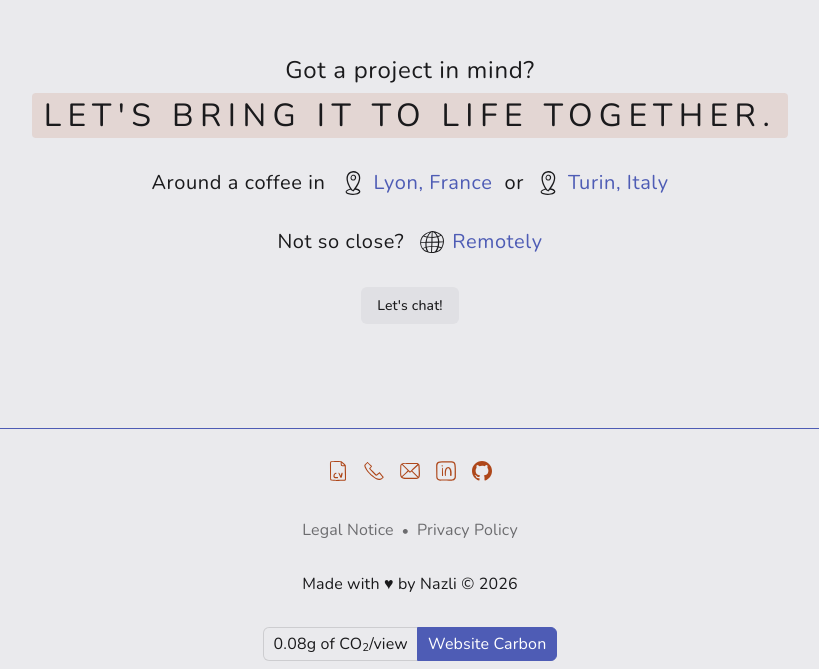
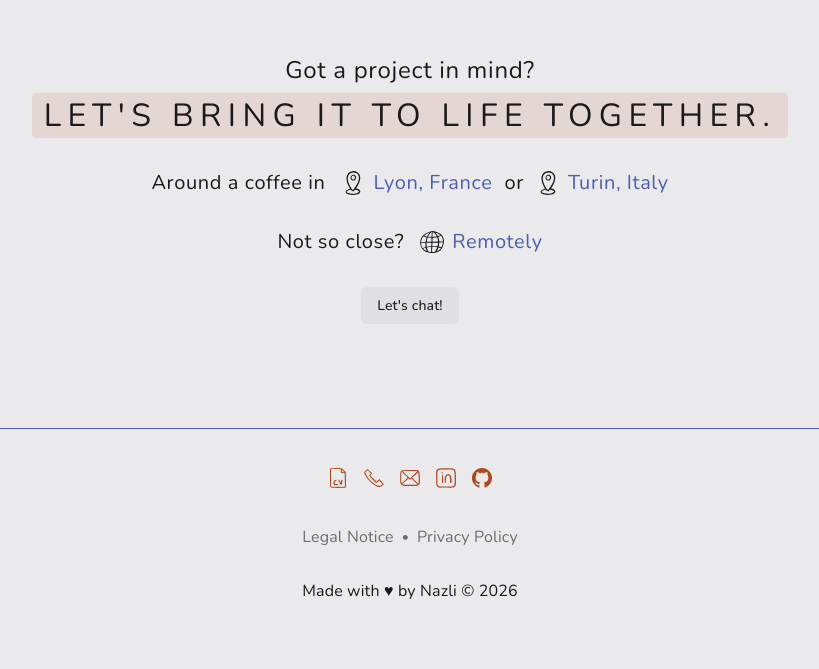
Before and after one commit to Greyfourt/greyfourt.github.io, a Next.js app: page /en in a window 1280 px wide. Shown: the part 3066-3735 px from the top of the page, without its empty margins (230-1049 px from the left). After the commit the page ends 3682 px from the top, so only its background shows below. Built offline with nearby package versions, Linux system fonts and the light colour scheme.

Commit message:
remove carbon badge

```diff
--- a/src/app/styles/base/_base.scss
+++ b/src/app/styles/base/_base.scss
@@ -420,45 +420,6 @@ footer {
     }
   }
 
-  // Website Carbon Badge
-  .carbonbadge {
-    display: inline-flex;
-    font-size: 0.8rem;
-    gap: 0;
-
-    a {
-      display: inline-flex;
-      align-items: center;
-      padding: 0.3em 0.6em;
-      text-decoration: none;
-      color: var(--text);
-      border: 1px solid var(--border);
-      transition: background 0.2s ease;
-
-      &:first-child {
-        border-radius: 6px 0 0 6px;
-        border-right: none;
-      }
-
-      &:last-child {
-        border-radius: 0 6px 6px 0;
-        background: var(--accent);
-        color: #fff;
-        border-color: var(--accent);
-      }
-
-      &:hover {
-        opacity: 0.8;
-      }
-    }
-
-    sub {
-      font-size: 0.7em;
-      vertical-align: baseline;
-      position: relative;
-      top: 0.3em;
-    }
-  }
 }
 
 // Cookie Banner
--- a/src/components/Navigation.tsx
+++ b/src/components/Navigation.tsx
@@ -42,14 +42,6 @@ const Footer = () => {
         <Link href="/privacy">{t('footer.privacy')}</Link>
       </div>
       <p>{t.rich('footer.copyright')}</p>
-      <div className="carbonbadge">
-        <a href="https://www.websitecarbon.com/website/greyfourt-github-io/" target="_blank" rel="noopener noreferrer">
-          0.08g of CO<sub>2</sub>/view
-        </a>
-        <a href="https://websitecarbon.com" target="_blank" rel="noopener noreferrer">
-          Website Carbon
-        </a>
-      </div>
     </footer>
   );
 }
```
Also changed, not shown: 2 other files (tests, documents, lock files or other folders).
